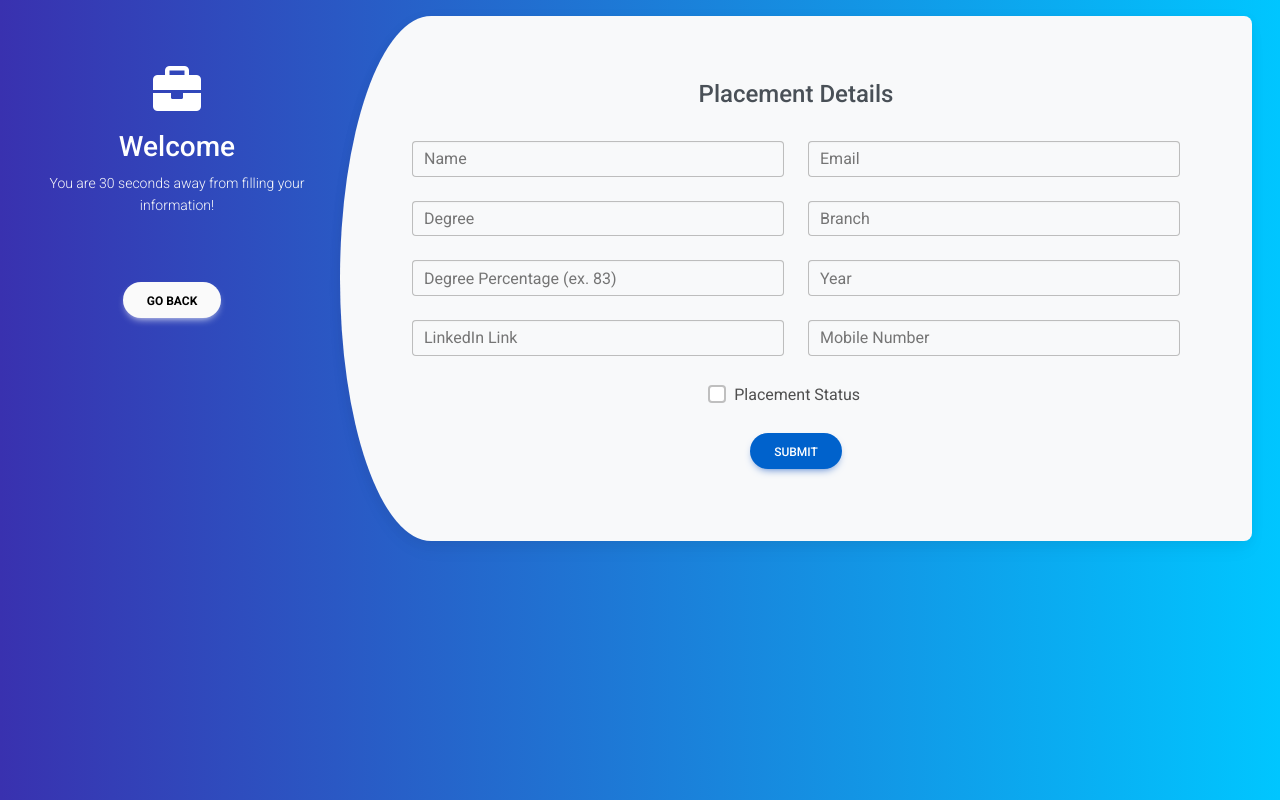
After one commit to ParthivAkilesh/BlackAnt, a Django app: page /user in a window 1280 px wide. The commit adds this page. Run offline with Django 3.2, Linux system fonts and the light colour scheme; a user stored in the database is signed in; data comes from the database, SQL or seed files in the repository; some libraries are stand-ins or nearby versions.

Commit message:
Made User Module

```diff
--- a/home/templates/home/added.html
+++ b/home/OldTemplates/added.html
@@ -5,10 +5,10 @@
 
 
 <div class="details">
-  {% comment %} <form action="/addData" method="post"> {% endcomment %}
+  {% comment %} <form action="/user" method="post"> {% endcomment %}
     {% csrf_token %}
     <div id="personal_details" class="subform">
-      <h5 class="d-flex justify-content-center" style="color: #151B54;">Added Sucessfully</h5>
+      <h5 class="d-flex justify-content-center" style="color: #151B54;">User Already Exists</h5>
       <br>
       <br>
       </div>
@@ -19,7 +19,7 @@
     <div class="row">
       <div class="col-md-3"></div>
       <div class="col-md-6 d-flex justify-content-center">
-        <a href="{% url 'addData' %}" type="submit">Add Another</a>
+        <a href="{% url 'user' %}" type="submit">Add Another</a>
         {% comment %} <input class="btn btn-primary btn-lg btn-block "  style="background: black;" type="submit" value="Add Another"> {% endcomment %}
       </div>
       <div class="col-md-3"></div>
--- a/home/models.py
+++ b/home/models.py
@@ -15,11 +15,13 @@ class StudentInfo(models.Model):
     #     return super().save(*args, **kwargs)
 
     # user = models.OneToOneField(User, on_delete=models.CASCADE)
+    user = models.OneToOneField(User, on_delete=models.CASCADE)
     name = models.CharField(max_length=200, null=True)
+    email = models.CharField(max_length=200, null=True)
     degree = models.CharField(max_length=200, null=True)
     branch = models.CharField(max_length=200, null=True)
     degreePercentage = models.CharField(max_length=200,null=True)
     yop = models.CharField(max_length=200,null=True)
     linkedin = models.CharField(max_length=200, null=True)
-    contact = models.CharField(max_length=200, null=True)
+    mobno = models.CharField(max_length=200, null=True)
     placementStatus = models.BooleanField(default=False)
--- /dev/null
+++ b/home/templates/home/user.html
@@ -0,0 +1,251 @@
+
+
+{% if data_added %}
+<html>
+
+<head>
+    <!-- Font Awesome -->
+    <link href="https://cdnjs.cloudflare.com/ajax/libs/font-awesome/6.0.0/css/all.min.css" rel="stylesheet" />
+    <!-- Google Fonts -->
+    <link href="https://fonts.googleapis.com/css?family=Roboto:300,400,500,700&display=swap" rel="stylesheet" />
+    <!-- MDB -->
+    <link href="https://cdnjs.cloudflare.com/ajax/libs/mdb-ui-kit/6.4.0/mdb.min.css" rel="stylesheet" />
+
+    <style>
+        .gradient-custom {
+            background: -webkit-linear-gradient(left, #3931af, #00c6ff);
+        }
+
+        .card-custom {
+            border-bottom-left-radius: 10% 50%;
+            border-top-left-radius: 10% 50%;
+            background-color: #f8f9fa;
+            /*  i want the padding top and bottom to be equal */
+            padding: 1.5rem 0rem;
+        }
+
+
+        .input-custom {
+            background-color: white;
+        }
+
+        .white-text {
+            color: hsl(52, 0%, 98%);
+            font-weight: 100;
+            font-size: 14px;
+        }
+
+        .back-button {
+            background-color: hsl(52, 0%, 98%);
+            font-weight: 700;
+            color: black;
+            margin-top: 50px;
+        }
+    </style>
+</head>
+
+
+
+
+<body class="gradient-custom">
+
+<!-- <body class="gradient-custom d-flex align-items-center">
+    <div class="row mt-3 mx-3" style="margin-top:25px;"> -->
+        {% comment %} <form action="/edit" method="">
+        {% csrf_token %} {% endcomment %}
+        <div class="row mt-3 mx-3 justify-content-center" style="margin-top:25px ;">
+            <div class="col-md-3">
+                <div style="margin-top: 50px; margin-left: 10px;" class="text-center">
+                    <i id="animationDemo" data-mdb-animation="slide-right" data-mdb-toggle="animation"
+                        data-mdb-animation-reset="true" data-mdb-animation-start="onFocus"
+                        data-mdb-animation-on-scroll="repeat" class="fas fa-3x fa-briefcase text-white"></i>
+                    <h3 class="mt-3 text-white">Whoa!</h3>
+                    <p class="white-text">Data has already been added successfully!</p>
+                </div>
+                <div class="text-center">
+                     <a href="/edit" class="btn btn-white btn-rounded back-button" >Edit</a>
+                     <a href="/home" class="btn btn-white btn-rounded back-button" >Go to Home</a>
+                </div>
+
+            </div>
+        {% comment %} </form> {% endcomment %}
+
+
+    </div>
+    <script type="text/javascript" src="https://cdnjs.cloudflare.com/ajax/libs/mdb-ui-kit/6.4.0/mdb.min.js">
+    </script>
+</body>
+
+</html>
+
+
+{% else %}
+
+<html>
+
+<head>
+    <!-- Font Awesome -->
+    <link href="https://cdnjs.cloudflare.com/ajax/libs/font-awesome/6.0.0/css/all.min.css" rel="stylesheet" />
+    <!-- Google Fonts -->
+    <link href="https://fonts.googleapis.com/css?family=Roboto:300,400,500,700&display=swap" rel="stylesheet" />
+    <!-- MDB -->
+    <link href="https://cdnjs.cloudflare.com/ajax/libs/mdb-ui-kit/6.4.0/mdb.min.css" rel="stylesheet" />
+
+    <style>
+        .gradient-custom {
+            background: -webkit-linear-gradient(left, #3931af, #00c6ff);
+        }
+
+        .card-custom {
+            border-bottom-left-radius: 10% 50%;
+            border-top-left-radius: 10% 50%;
+            background-color: #f8f9fa;
+            /*  i want the padding top and bottom to be equal */
+            padding: 1.5rem 0rem;
+        }
+
+
+        .input-custom {
+            background-color: white;
+        }
+
+        .white-text {
+            color: hsl(52, 0%, 98%);
+            font-weight: 100;
+            font-size: 14px;
+        }
+
+        .back-button {
+            background-color: hsl(52, 0%, 98%);
+            font-weight: 700;
+            color: black;
+            margin-top: 50px;
+        }
+    </style>
+</head>
+
+
+
+
+<body class="gradient-custom">
+
+<!-- <body class="gradient-custom d-flex align-items-center">
+    <div class="row mt-3 mx-3" style="margin-top:25px;"> -->
+        <div class="row mt-3 mx-3 " style="margin-top:25px ;">
+            <div class="col-md-3">
+                <div style="margin-top: 50px; margin-left: 10px;" class="text-center">
+                    <i id="animationDemo" data-mdb-animation="slide-right" data-mdb-toggle="animation"
+                        data-mdb-animation-reset="true" data-mdb-animation-start="onFocus"
+                        data-mdb-animation-on-scroll="repeat" class="fas fa-3x fa-briefcase text-white"></i>
+                    <h3 class="mt-3 text-white">Welcome</h3>
+                    <p class="white-text">You are 30 seconds away from filling your information!</p>
+                </div>
+                <div class="text-center">
+                    <button type="submit" class="btn btn-white btn-rounded back-button" onclick="goBack()">Go back</button>
+                </div>
+
+
+            </div>
+            <div class="col-md-9 justify-content-center">
+                <div class="card card-custom pb-4">
+                    <div class="card-body mt-0 mx-5">
+                        <div class="text-center mb-3 pb-2 mt-3">
+                            <h4 style="color: #495057 ;">Placement Details</h4>
+                        </div>
+
+                        <form class="mb-0" action="/user" method="post">
+                            {% csrf_token %}
+
+                            <div class="row mb-4">
+                                <div class="col">
+                                    <div class="form-outline">
+                                        <input type="text" id="form9Example1" class="form-control input-custom" name="name" id="name"  placeholder="Name"
+                                        requiredcomment />
+                                        <!-- <label class="form-label" for="form9Example1">Name</label> -->
+                                    </div>
+                                </div>
+                                <div class="col">
+                                    <div class="form-outline">
+                                        <input type="email" class="form-control input-custom"  name="email" id="email" placeholder="Email"
+                                        requiredcomment  />
+                                        <!-- <label class="form-label" for="form9Example2">Email</label> -->
+                                    </div>
+                                </div>
+                            </div>
+                            <div class="row mb-4">
+                                <div class="col">
+                                    <div class="form-outline">
+                                        <input type="text" id="form9Example1" class="form-control input-custom" name="degree" id="degree" placeholder="Degree" requiredcomment />
+                                        <!-- <label class="form-label" for="form9Example1">Degree</label> -->
+                                    </div>
+                                </div>
+                                <div class="col">
+                                    <div class="form-outline">
+                                        <input type="text" class="form-control input-custom"  name="branch" id="branch" placeholder="Branch"
+                                        requiredcomment  />
+                                        <!-- <label class="form-label" for="form9Example2">Branch</label> -->
+                                    </div>
+                                </div>
+                            </div>
+                            <div class="row mb-4">
+                                <div class="col">
+                                    <div class="form-outline">
+                                        <input type="text" class="form-control input-custom" name="degreepercentage" placeholder="Degree Percentage (ex. 83)" requiredcomment />
+                                        <!-- <label class="form-label" for="form9Example3">Degree Percentage</label> -->
+                                    </div>
+                                </div>
+                                <div class="col">
+                                    <div class="form-outline">
+                                        <input type="text" class="form-control input-custom" name="yop" placeholder="Year" requiredcomment />
+                                        <!-- <label class="form-label" for="form9Example4">Year Of Passing</label> -->
+                                    </div>
+                                </div>
+                            </div>
+                            <div class="row mb-4">
+                                <div class="col">
+                                    <div class="form-outline">
+                                        <input type="text" class="form-control input-custom" name="lin" id="lin" placeholder="LinkedIn Link" requiredcomment />
+                                        <!-- <label class="form-label" for="form9Example6">LinkedIn Link</label> -->
+                                    </div>
+                                </div>
+                                <div class="col">
+                                    <div class="form-outline">
+                                        <input type="text"  class="form-control input-custom" name="cno" id="cno" placeholder="Mobile Number" requiredcomment />
+                                        <!-- <label class="form-label" for="typeEmail">Mobile Number</label> -->
+                                    </div>
+                                </div>
+
+                                <div class="row mb-4 d-flex justify-content-center">
+                                    <div class="col-md-4">
+                                        <br>
+                                      <div class="form-check d-flex justify-content-center">
+                                        <input type="checkbox" class="form-check-input" name="ps" id="ps">
+                                        <label class="form-check-label" for="ps">Placement Status</label>
+                                      </div>
+                                    </div>
+                            </div>
+
+                            <div class="float-end d-flex justify-content-center">
+                                <!-- Submit button -->
+                                <button type="submit" class="btn btn-primary btn-rounded"
+                                    style="background-color: #0062CC ;">Submit</button>
+                            </div>
+
+                        </form>
+                    </div>
+                </div>
+            </div>
+        </div>
+    <!-- </div> -->
+    <script>
+        function goBack() {
+          window.history.back();
+        }
+      </script>
+    <script type="text/javascript" src="https://cdnjs.cloudflare.com/ajax/libs/mdb-ui-kit/6.4.0/mdb.min.js">
+    </script>
+</body>
+
+</html>
+
+{% endif %}
--- a/home/urls.py
+++ b/home/urls.py
@@ -8,9 +8,10 @@ urlpatterns = [
     path('login', views.loginPage, name ="login"),
     path('signup', views.registerPage , name ="signup"),
     path('logout', views.logoutUser , name ="logout"),
-    path('admin_page', views.admin_page , name ="admin_page"),
-    path('addData', views.DataAdder, name='addData'),
-    path('success', views.DataAdded, name='success'),
+    path('user', views.DataAdder, name='user'),
+    path('edit', views.DataEditor, name='edit'),
+
+    ####
     path('viewer', views.DataViewer, name='viewer'),
 
 
--- a/home/views.py
+++ b/home/views.py
@@ -72,11 +72,6 @@ def logoutUser(request):
     return redirect('login')
 
 
-def admin_page(request):
-    """
-    This view function is responsible for rendering the admin page.
-    """
-    return render(request, 'home/admin.html')
 
 
 def DataAdder(request):
@@ -84,6 +79,7 @@ def DataAdder(request):
     if request.method == 'POST':
         # Store Personal Details
         name = request.POST.get('name')
+        email = request.POST.get('email')
         degree = request.POST.get('degree')
         branch = request.POST.get('branch')
         degreepercentage = request.POST.get('degreepercentage')
@@ -92,30 +88,88 @@ def DataAdder(request):
         cno = request.POST.get('cno')
         ps = request.POST.get('ps', False) == 'on'
 
-
-
-
         details = StudentInfo.objects.create(
+                user=User.objects.get(username=request.user.username),
                 name=name,
+                email=email,
                 degree=degree,
                 branch=branch,
                 degreePercentage=degreepercentage,
                 yop=yop,
                 linkedin=lin,
-                contact=cno,
+                mobno=cno,
                 placementStatus=ps
             )
 
         details.save()
 
-        return redirect('success')
+        context = {
+            'data_added': True
+        }
+        return render(request, 'home/user.html', context)
+
+
     else:
 
-        return render(request, 'home/admin.html')
+        user = request.user
+        context = {
+            'data_added': False
+        }
+        if StudentInfo.objects.filter(user=user).exists():
+            context = {
+            'data_added': True
+        }
+        return render(request, 'home/user.html', context)
 
-def DataAdded(request):
+def DataEditor(request):
 
-    return render(request, 'home/added.html')
+
+    if request.method == 'POST':
+        # Store Personal Details
+        name = request.POST.get('name')
+        email = request.POST.get('email')
+        degree = request.POST.get('degree')
+        branch = request.POST.get('branch')
+        degreepercentage = request.POST.get('degreepercentage')
+        yop = request.POST.get('yop')
+        lin = request.POST.get('lin')
+        cno = request.POST.get('cno')
+        ps = request.POST.get('ps', False) == 'on'
+
+        details = StudentInfo.objects.get(user=User.objects.get(username=request.user.username))
+        details.name = name
+        details.email = email
+        details.degree = degree
+        details.branch = branch
+        details.degreePercentage = degreepercentage
+        details.yop = yop
+        details.linkedin = lin
+        details.mobno = cno
+        details.placementStatus = ps
+        details.save()
+
+        context = {
+            'data_updated': True
+        }
+
+        return render(request, 'home/edit.html', context)
+        # return HttpResponse("Data Updated Successfully")
+
+    else:
+
+        username = request.user.username
+        user = User.objects.get(username = username)
+        modelObj = StudentInfo.objects.filter(user = user)
+
+        if len(modelObj) == 0:
+            return HttpResponse("No data found")
+
+        context = {
+            'data': modelObj.values()[0]
+        }
+
+        print("hi this is data", modelObj.values()[0], '\n', "username is: ", username, user, modelObj)
+        return render(request, 'home/edit.html', context)
 
 
 def DataViewer(request):
@@ -143,4 +197,5 @@ def DataViewer(request):
     else:
         details = StudentInfo.objects.all()
         context = {'details': details}
+        print(context)
         return render(request, 'home/viewer.html', context)
```
Also changed, not shown: home/templates/home/edit.html (added, +278 -0 lines), home/templates/home/home.html (+34 -1 lines), static/templates/base.html (+1 -33 lines), db.sqlite3, home/OldTemplates/adminOld.html (renamed from home/templates/home/admin.html), home/OldTemplates/home1.html (renamed from home/templates/home/home1.html), home/migrations/0004_remove_studentinfo_contact.py (added), home/migrations/0005_auto_20230627_1110.py (added).
